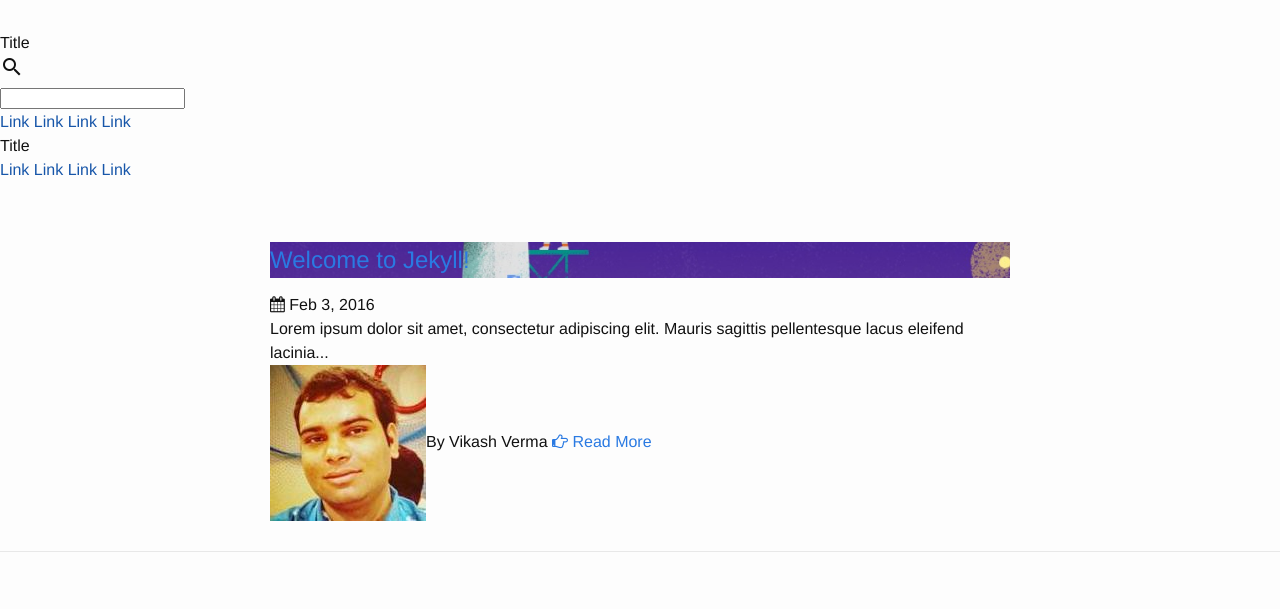
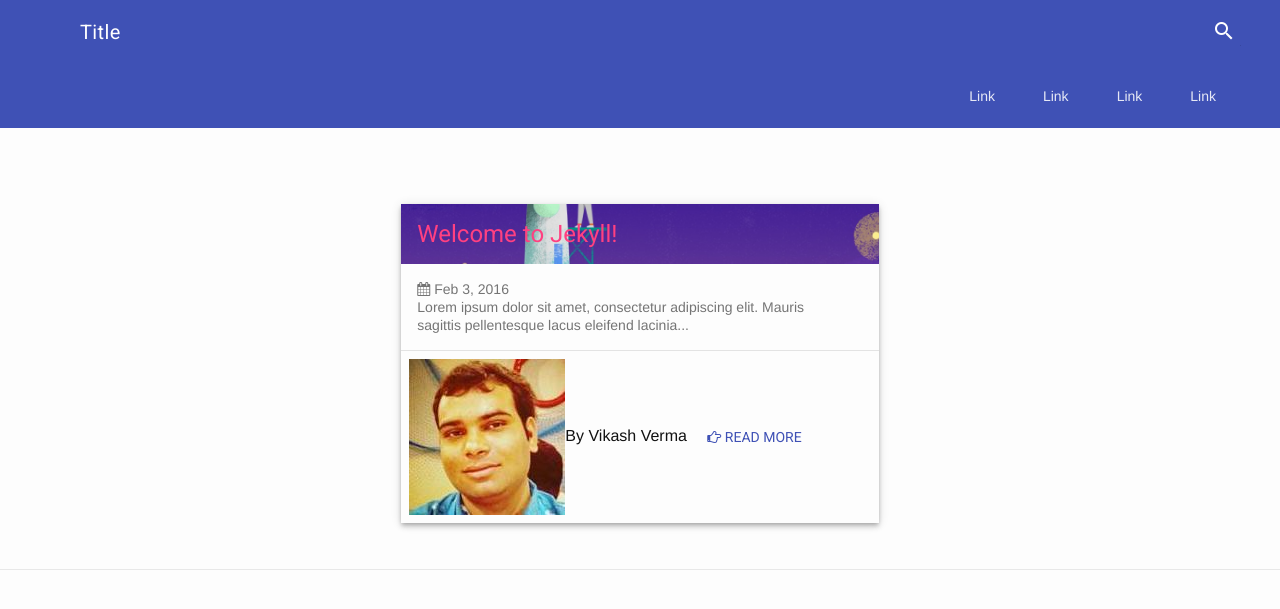
Before and after one commit to vikashvverma/vikashvverma.github.io, a Jekyll site: the page built from index.html, in a window 1280 px wide. Shown: the top 609 px of the page. Built offline with Jekyll 4.4.1, drawn with Linux system fonts in a browser that asks for light colours; nearby versions of some CDN libraries.

Commit message:
Update head.html

```diff
--- a/_includes/head.html
+++ b/_includes/head.html
@@ -10,7 +10,7 @@
   <link rel="canonical" href="{{ page.url | replace:'index.html','' | prepend: site.baseurl | prepend: site.url }}">
   <link rel="alternate" type="application/rss+xml" title="{{ site.title }}" href="{{ "/feed.xml" | prepend: site.baseurl | prepend: site.url }}">
   <!-- Material Design Lite -->
-
+   <link rel="stylesheet" href="https://code.getmdl.io/1.1.1/material.indigo-pink.min.css">
    <!-- Material Design icon font -->
    <link rel="stylesheet" href="https://fonts.googleapis.com/icon?family=Material+Icons">
    <script src="https://code.getmdl.io/1.1.1/material.min.js" defer></script>
```
